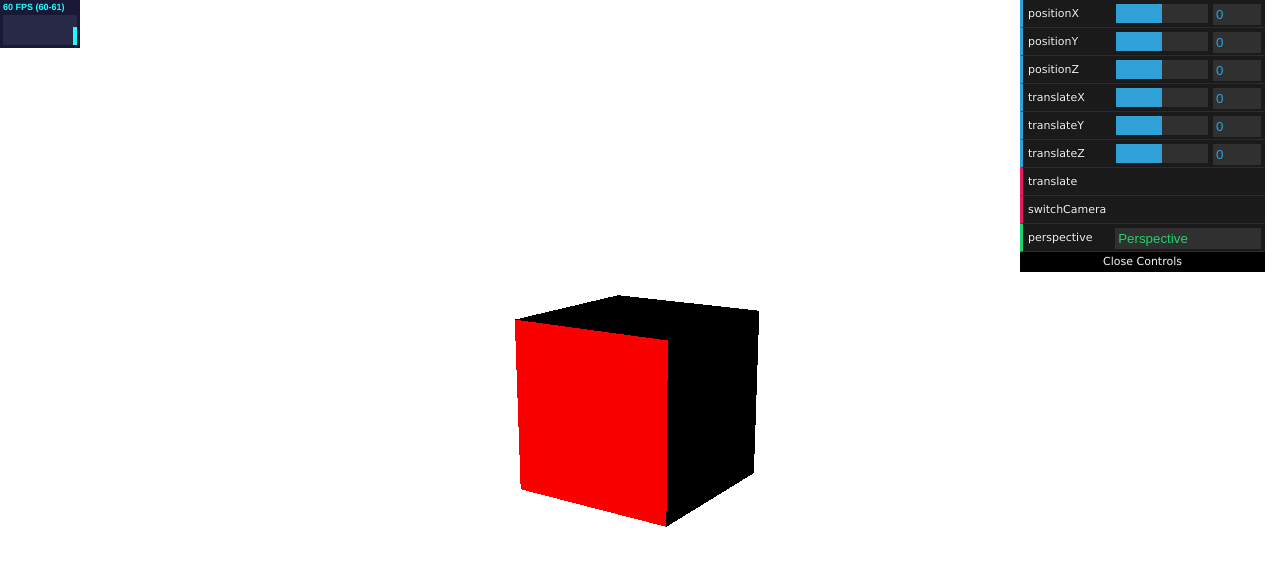
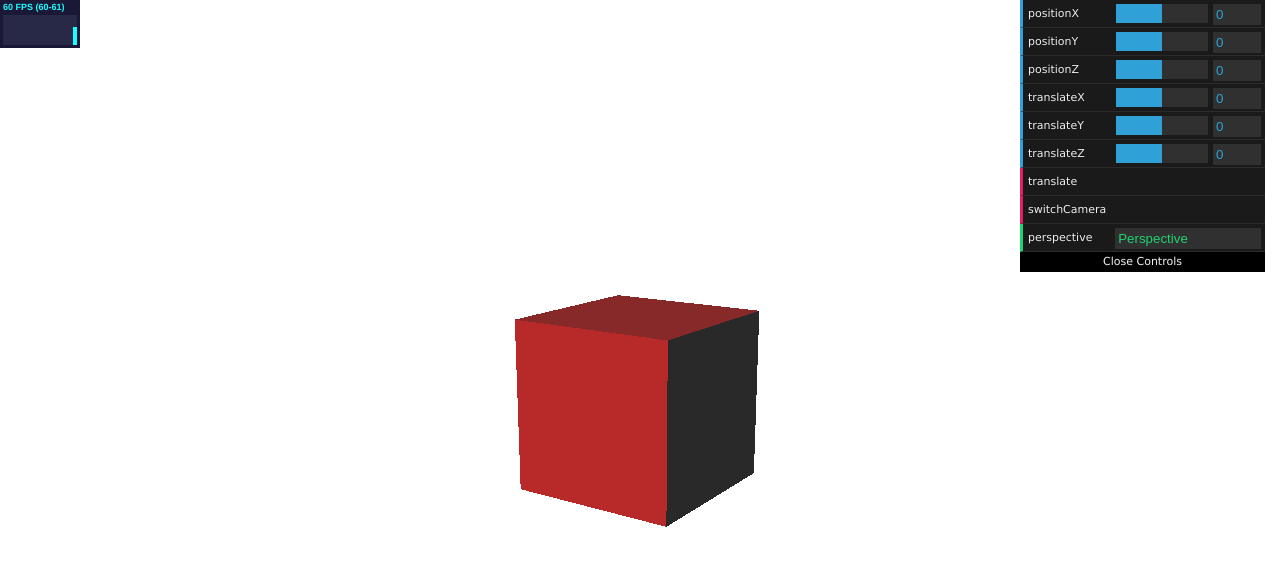
Before and after one commit to shallaa/webGL, a plain HTML site: page three/1/4.html in a window 1280 px wide. Drawn offline with Linux system fonts and the light colour scheme.

Commit message:
light 보강.

```diff
--- a/three/1/4.html
+++ b/three/1/4.html
@@ -17,7 +17,7 @@
     <script>
         var camera, scene, renderer,
             mesh, geometry, material,
-            spotLight,
+            ambientLight, directionLight,
             stats, controls;
 
         function init(){
@@ -58,10 +58,12 @@
         }
 
         function setupLight(){
-            spotLight = new THREE.SpotLight(0xFFFFFF);
-            spotLight.position.set( 0, 0, 500 );
-            spotLight.lookAt(scene.position);
-            scene.add(spotLight);
+            ambientLight = new THREE.AmbientLight(0x292929);
+            scene.add(ambientLight);
+
+            directionLight = new THREE.DirectionalLight( 0xFFFFFF, 0.7);
+            directionLight.position.set( -20, 40, 60 );
+            scene.add(directionLight);
         }
 
         function setupStats(){
```
